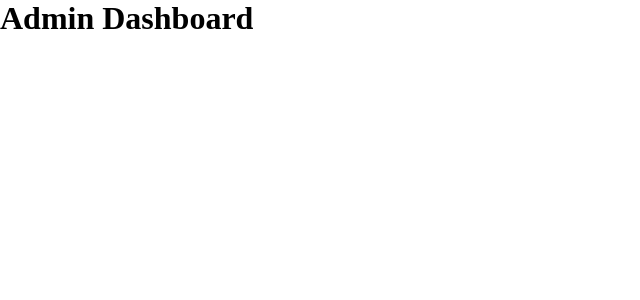
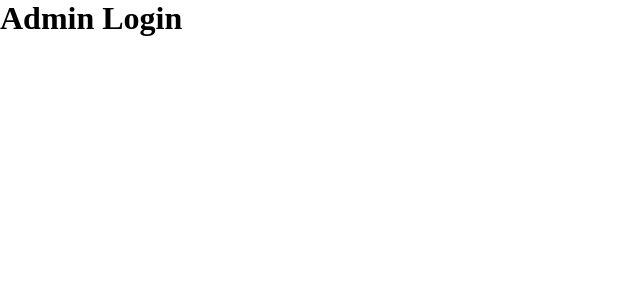
Before and after one commit to fahadaleem/Ecommerce-React-App, a React (Create React App) app: page /admin in a window 1280 px wide. Shown: the top 300 px of the page, without its empty margins (0-640 px from the left). Built offline with nearby package versions, Linux system fonts and the light colour scheme.

Commit message:
Admin Login File Created.

```diff
--- /dev/null
+++ b/src/components/Admin/AdminLogin/AdminLogin.js
@@ -0,0 +1,11 @@
+import React from "react"
+
+const AdminLogin = ()=>{
+    return (
+        <h1>Admin Login</h1>
+    )
+}
+
+
+
+export default AdminLogin
--- a/src/layouts/AdminDashboard.js
+++ b/src/layouts/AdminDashboard.js
@@ -1,12 +1,16 @@
-import React from "react"
-import {connect} from "react-redux"
+import React from "react";
+import { connect } from "react-redux";
+import AdminLogin from "../components/Admin/AdminLogin/AdminLogin";
 
-const AdminDashboard = () => {
-    return (
-        <h1>Admin Dashboard</h1>
-    )
-}
+const AdminDashboard = (props) => {
+    const {isLoggedIn} = props;
+  return isLoggedIn ? (<h1>Hello You are loggedIn</h1>): (<AdminLogin />);
+};
 
+const mapStateToProps = (state) => {
+  return {
+    isLoggedIn: state.authReducer.isUserLoggedIn
+  };
+};
 
-
-export default connect(null,null)(AdminDashboard)
+export default connect(mapStateToProps, null)(AdminDashboard);
--- a/src/redux/auth/authActions.js
+++ b/src/redux/auth/authActions.js
@@ -47,8 +47,4 @@ const handleLogoutUser = () => {
   };
 };
 
-
-export {
-  handleLoginUser,
-  handleLogoutUser,
-}
+export { handleLoginUser, handleLogoutUser };
```
